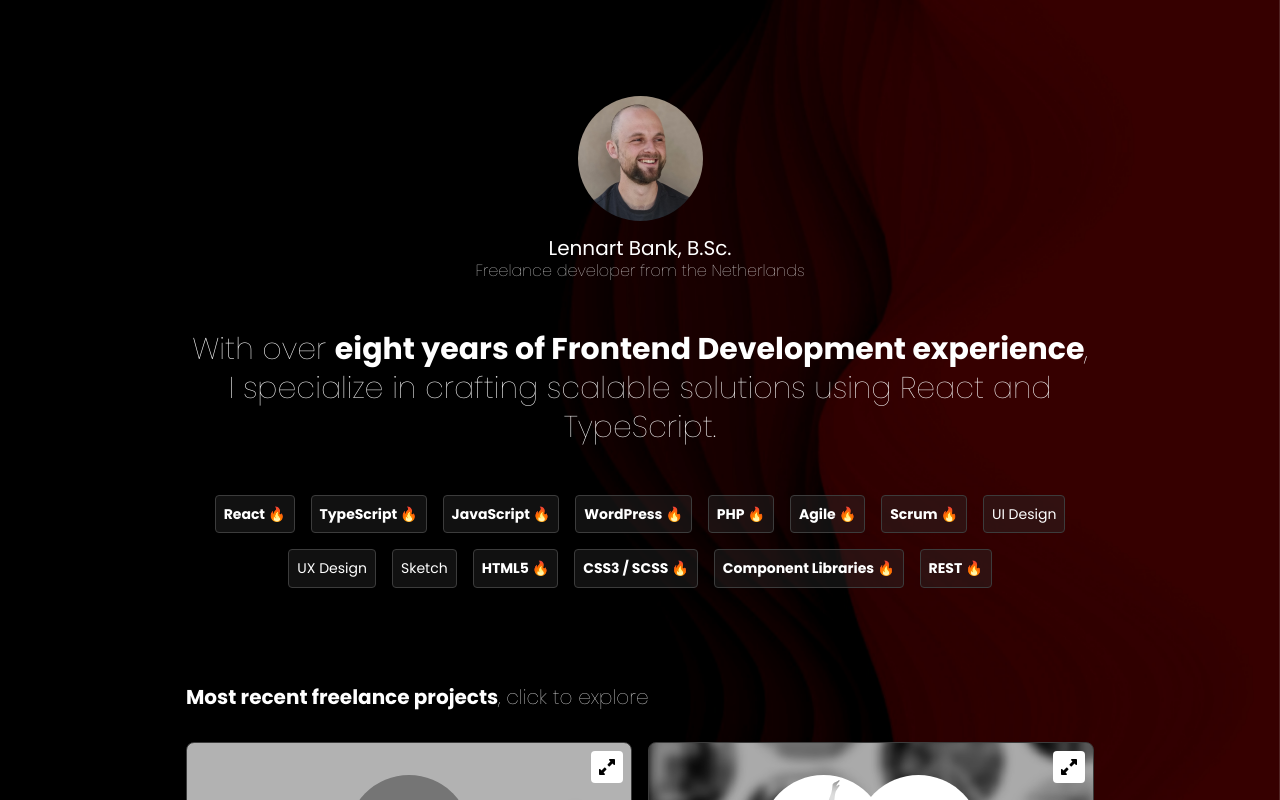
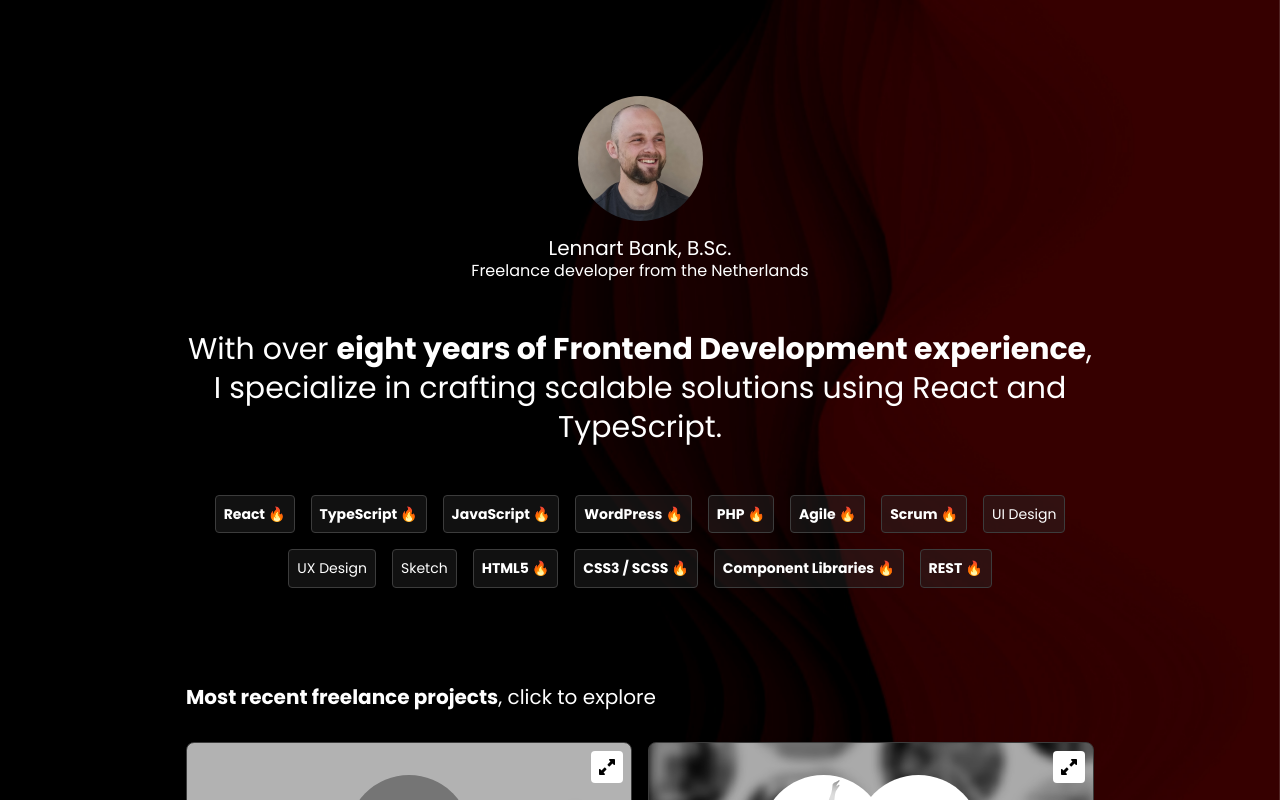
Before and after one commit to lencodes/portfolio, a React (Create React App) app: page / in a window 1280 px wide. Built offline with nearby package versions, Linux system fonts and the light colour scheme.

Commit message:
REFACTOR heading font weights

```diff
--- a/src/styling/typography.module.scss
+++ b/src/styling/typography.module.scss
@@ -20,11 +20,11 @@
 
   h1 {
     font-size: var(--font-size-xl);
-    font-weight: lighter;
+    font-weight: 400;
   }
 
   h2 {
     font-size: var(--font-size-lg);
-    font-weight: lighter;
+    font-weight: 400;
   }
 }
--- a/src/templates/templateParts/homeHeader/HomeHeaderTemplate.module.scss
+++ b/src/templates/templateParts/homeHeader/HomeHeaderTemplate.module.scss
@@ -14,7 +14,7 @@
     margin-block-start: var(--size-sm);
 
     .subtitle {
-      font-weight: 200;
+      font-weight: 400;
       display: block;
       font-size: var(--font-size-md);
     }
```
